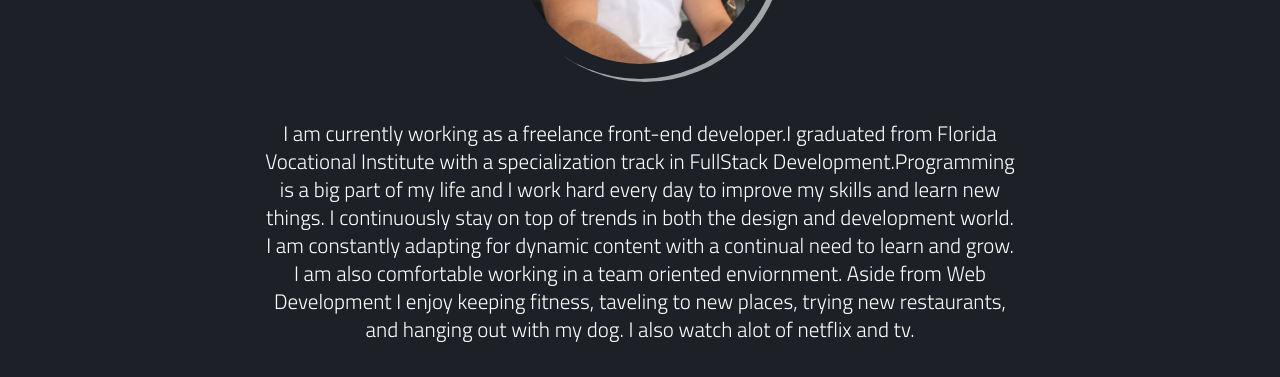
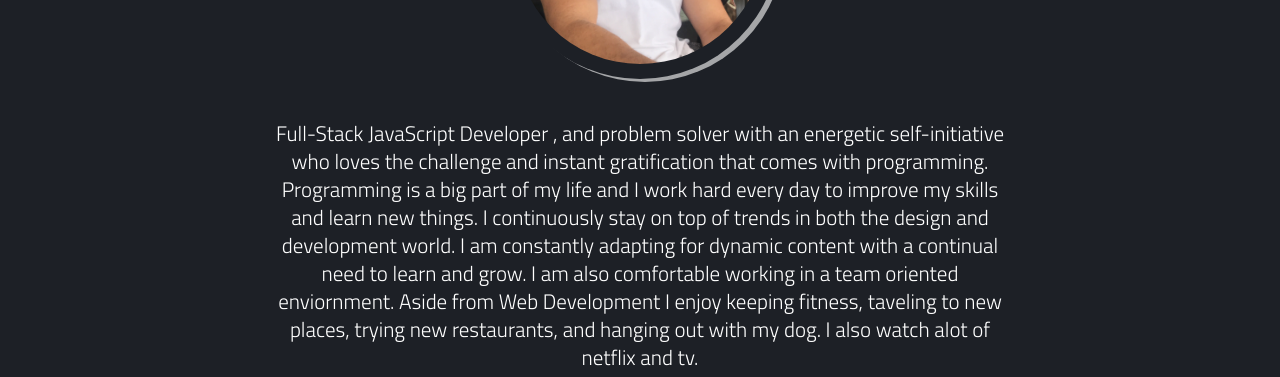
Before and after one commit to Asoler19/portfolio_me, a plain HTML site: page index.html in a window 1280 px wide. Shown: the part 2630-3007 px from the top of the page. Drawn offline with nearby package versions, Linux system fonts and the light colour scheme.

Commit message:
Update index.html

```diff
--- a/index.html
+++ b/index.html
@@ -228,7 +228,7 @@
 
 						<img class="img-responsive img-center img-circle scrollimation fade-left" src="assets/about.jpg" alt="" height="280" width="280" />
 
-						<p class="text-center scrollimation fade-in"> I am currently working as a freelance front-end developer.I graduated from Florida Vocational Institute  with a specialization track in FullStack Development.Programming is a big part of my life and I work hard every day to improve my skills and learn new things. I continuously stay on top of trends in both the design and development world. I am constantly adapting for dynamic content with a continual need to learn and grow. I am also comfortable working in a team oriented enviornment. Aside from Web Development I enjoy keeping fitness, taveling to new places,  trying new restaurants, and hanging out with my dog. I also watch alot of netflix and tv.  </p>
+						<p class="text-center scrollimation fade-in">Full-Stack JavaScript Developer , and problem solver with an energetic self-initiative who loves the challenge and instant gratification that comes with programming. Programming is a big part of my life and I work hard every day to improve my skills and learn new things. I continuously stay on top of trends in both the design and development world. I am constantly adapting for dynamic content with a continual need to learn and grow. I am also comfortable working in a team oriented enviornment. Aside from Web Development I enjoy keeping fitness, taveling to new places,  trying new restaurants, and hanging out with my dog. I also watch alot of netflix and tv.  </p>
 
 					</div>
 
```
